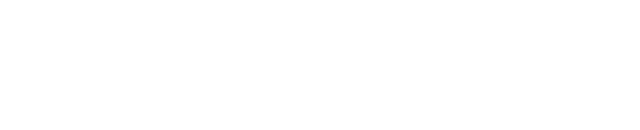
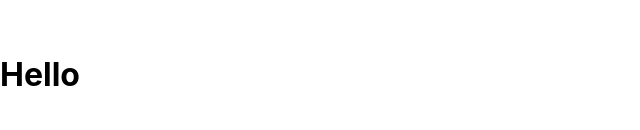
Before and after one commit to MichaelGalloway404/testReact, a React (Create React App) app: page / in a window 1280 px wide. Shown: the part 170-300 px from the top of the page, without its empty margins (0-640 px from the left). Built offline with nearby package versions, Linux system fonts and the light colour scheme.

Commit message:
test jsx component

```diff
--- /dev/null
+++ b/src/components/Test.jsx
@@ -0,0 +1,11 @@
+import React from "react";
+
+function Test() {
+  return (
+    <div>
+      <h1>Hello</h1>
+    </div>
+  );
+}
+
+export default Test;
--- a/src/index.js
+++ b/src/index.js
@@ -2,10 +2,12 @@ import React from 'react';
 import ReactDOM from 'react-dom/client';
 import './index.css';
 import App from './App';
+import Test from './components/Test';
 
 const root = ReactDOM.createRoot(document.getElementById('root'));
 root.render(
   <React.StrictMode>
     <App />
+    <Test />
   </React.StrictMode>
 );
```
